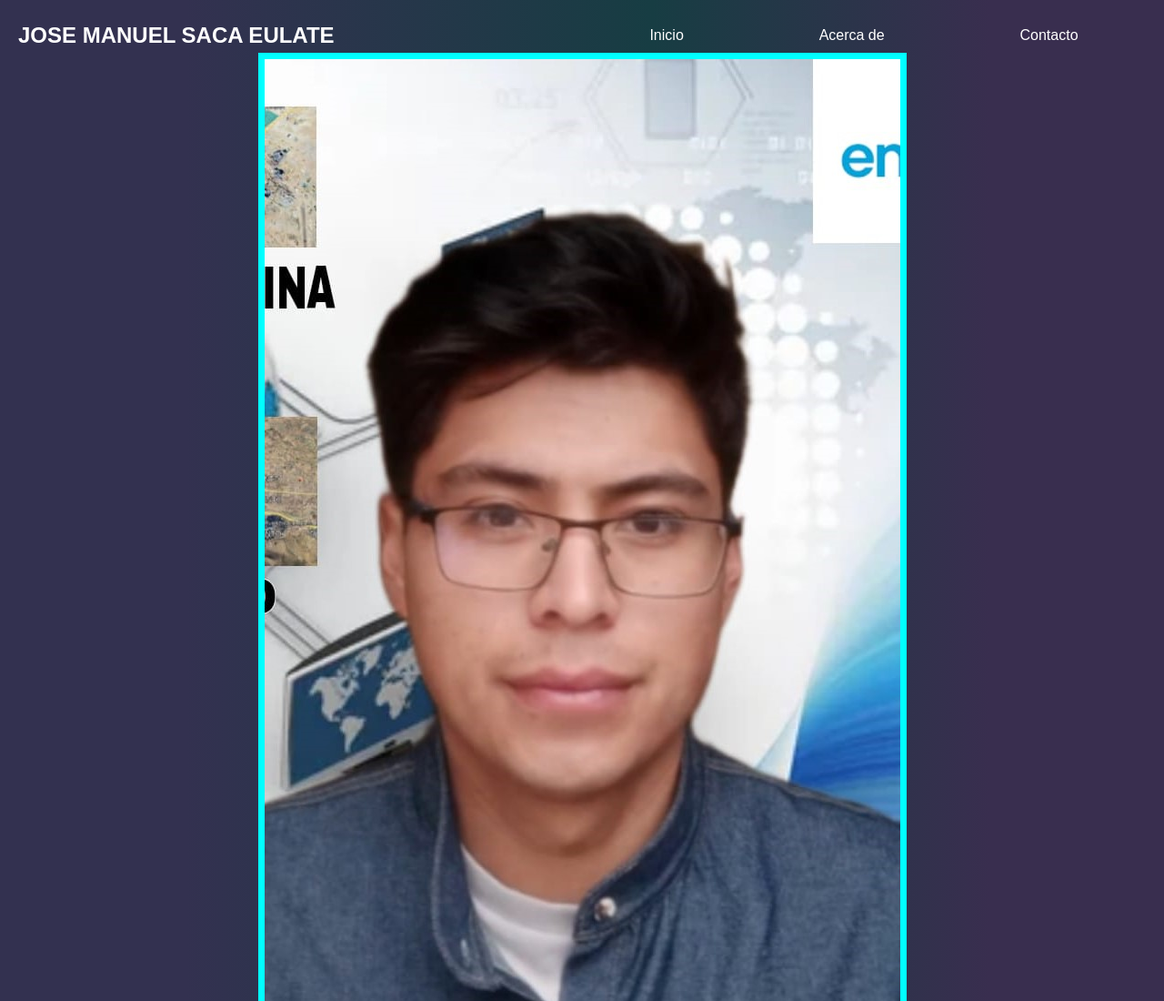
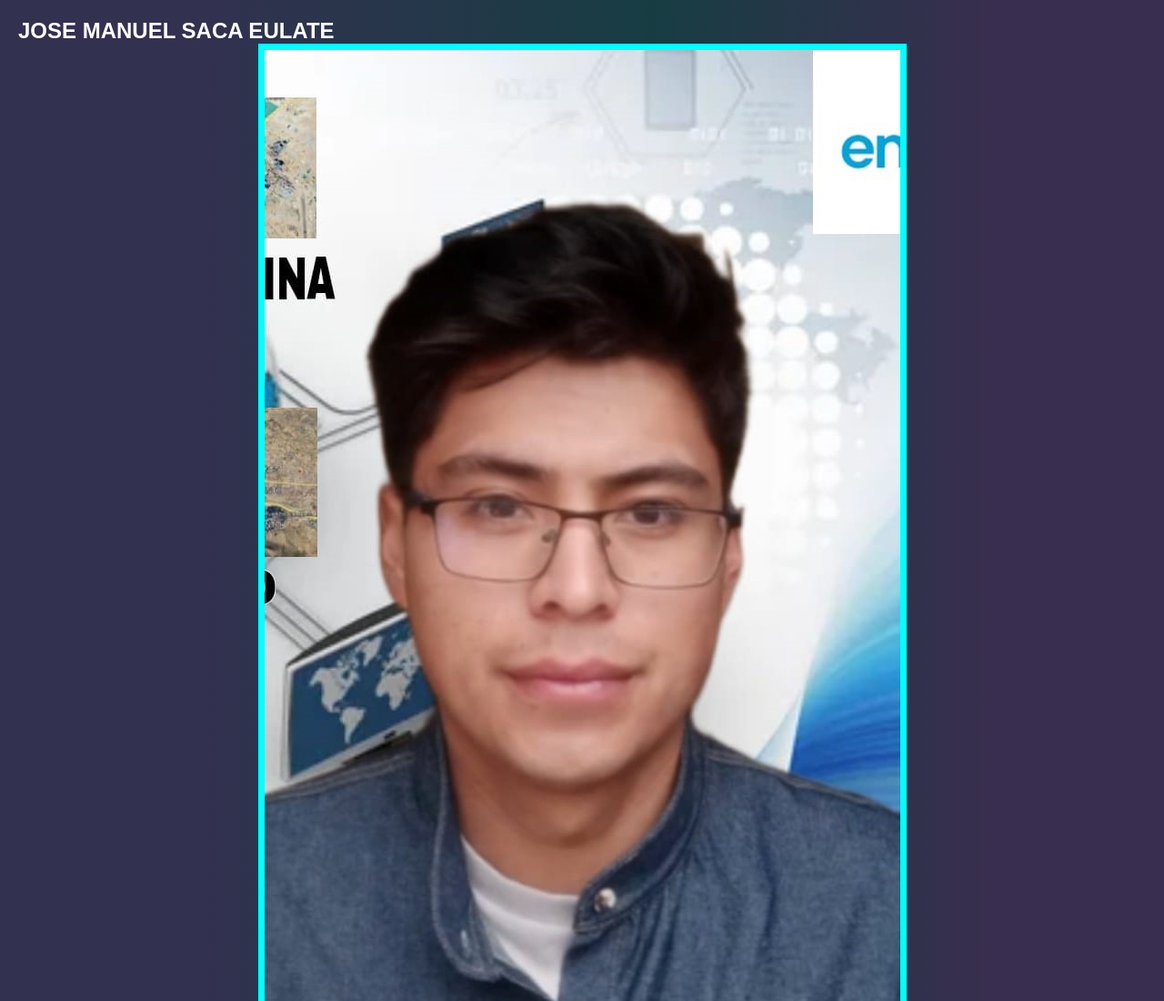
Before and after one commit to manuelsacaeu123/SacaEulateRep.github.io, a plain HTML site: page index.html in a window 1280 px wide. Shown: the top 1100 px of the page at 91% size. Drawn offline with Linux system fonts and the light colour scheme.

Commit message:
corrigiendo html

```diff
--- a/estilos/estilos.css
+++ b/estilos/estilos.css
@@ -8,7 +8,7 @@ body {
   font-family: 'Montserrat', sans-serif;
 }
 
-.wrapper {
+.contenido {
   width: 100%;
   background: linear-gradient(90deg, rgba(51,49,80,1) 16%, rgba(23,61,67,1) 56%, rgba(57,46,79,1) 85%);
   color: #fff;
--- a/index.html
+++ b/index.html
@@ -7,17 +7,12 @@
     <title>Portafolio personal</title>
 </head>
 <body>
-    <div class="wrapper">
+    <div class="contenido">
         <header>
             <nav class="navbar">
                 <div class="nombre">
                     <h2>JOSE MANUEL<span> SACA EULATE</span></h2>
                 </div>
-                <ul class="menu">
-                    <li><a href="#" class="active">Inicio</a></li>
-                    <li><a href="#">Acerca de</a></li>
-                    <li><a href="#">Contacto</a></li>
-                </ul>
             </nav>
         </header>
         <main class="main">
```
